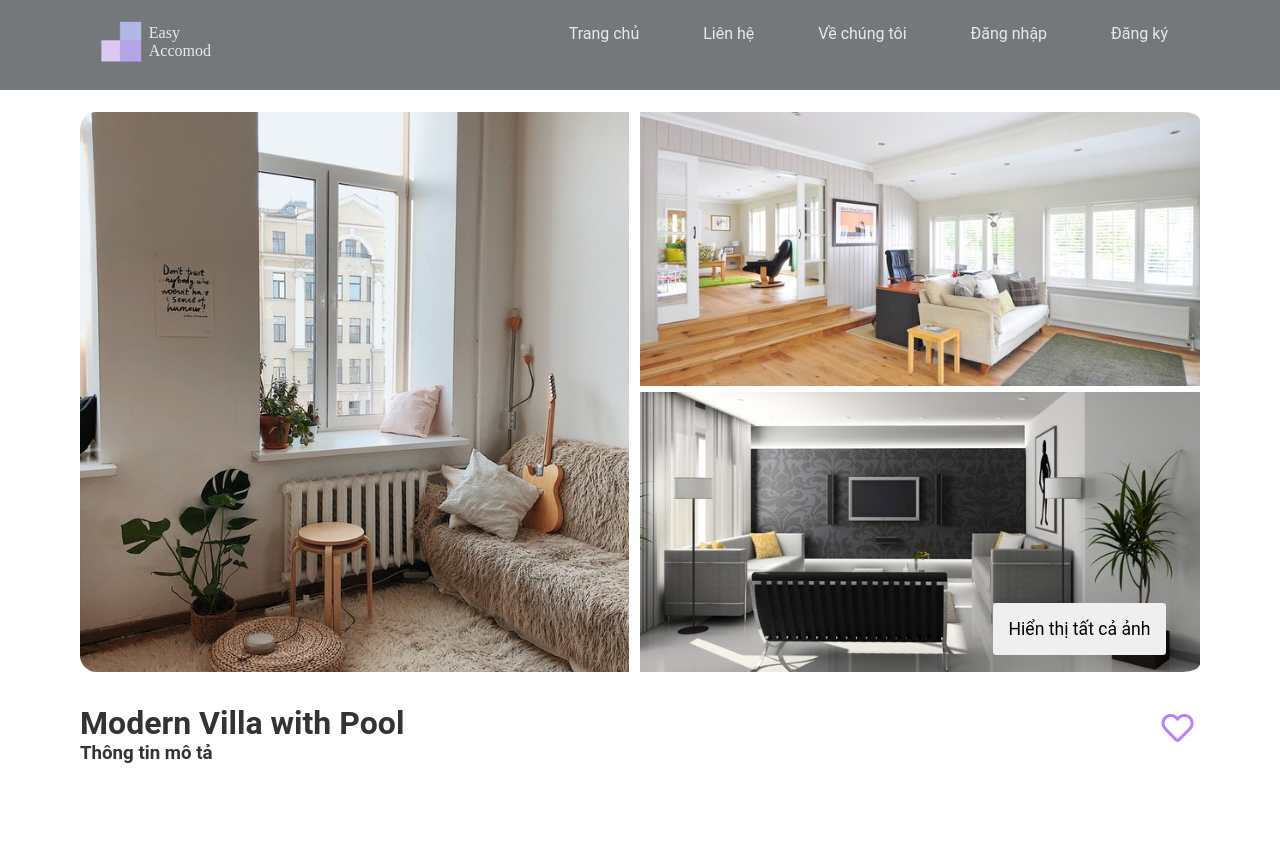
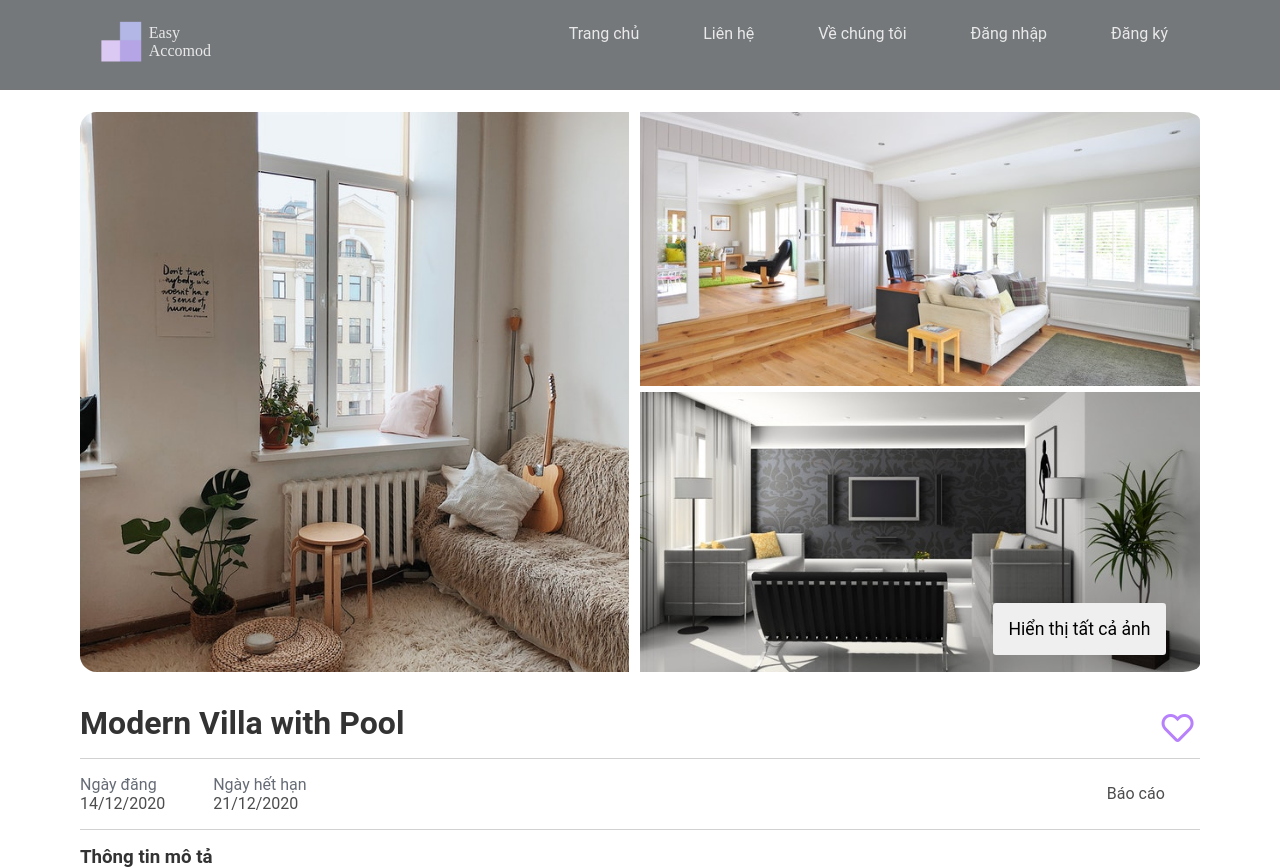
Before and after one commit to bingo213/EasyAccomod, a React (Create React App) app: page /detail in a window 1280 px wide. Before the commit the page ends 800 px from the top, so only its background shows below. Built offline with nearby package versions, Linux system fonts and the light colour scheme; some icons are missing; a web font is replaced by a local one.

Commit message:
update navbar style

```diff
--- a/src/assets/css/detailRentalUnit.css
+++ b/src/assets/css/detailRentalUnit.css
@@ -18,21 +18,57 @@
   height: 2.7rem;
 }
 
-.modal .fa-times-square:hover{
+.modal .fa-times-square:hover {
   color: #b881fc;
 }
-.DetailRentalUnit .main{
+.DetailRentalUnit .main {
   width: 90vw;
   max-width: 70rem;
   margin: auto;
   color: #333333;
 }
-.DetailRentalUnit .title{
+.DetailRentalUnit .title {
   font-size: 2rem;
   font-weight: bold;
   margin-top: 2rem;
 }
 
-.DetailRentalUnit .heartIcon{
+.DetailRentalUnit .heartIcon {
   float: right;
 }
+
+.DetailRentalUnit .date-report {
+  color: #4d4d4d;
+  display: flex;
+  align-items: center;
+  justify-content: space-between;
+  border-top: 0.1rem solid rgb(209, 209, 209);
+  border-bottom: 0.1rem solid rgb(209, 209, 209);
+  margin-top: 1rem;
+  padding: 1rem 0rem;
+}
+
+.DetailRentalUnit .dateContainer {
+  display: flex;
+}
+
+.DetailRentalUnit .dateContainer .date{
+  padding-right: 3rem;
+}
+
+.DetailRentalUnit .dateContainer span {
+  color: #666c75;
+}
+.DetailRentalUnit .report{
+  display: flex;
+  align-items: center;
+}
+.DetailRentalUnit .report .fa-exclamation-triangle {
+  display: block;
+  font-size: 2.2rem;
+  float: right;
+}
+
+.DetailRentalUnit .description h3 {
+  margin-top: 1rem;
+}
--- a/src/assets/css/navBar.css
+++ b/src/assets/css/navBar.css
@@ -56,7 +56,7 @@
 }
 
 .NavBar .small-nav .logo {
-  width: 90vw;
+  width: calc(100% - 11rem);
   text-align: center;
 }
 
--- a/src/component/detail_rental_unit/DetailRentalUnit.js
+++ b/src/component/detail_rental_unit/DetailRentalUnit.js
@@ -65,6 +65,24 @@ function DetailRentalUnit() {
             <Like />
           </div>
         </div>
+        <div className="date-report">
+          <div className="dateContainer">
+            <div className="date">
+              <span>Ngày đăng</span>
+              <br />
+              14/12/2020
+            </div>
+            <div className="date">
+              <span>Ngày hết hạn</span>
+              <br />
+              21/12/2020
+            </div>
+          </div>
+          <div className="report">
+            Báo cáo
+            <i className="far fa-exclamation-triangle"></i>
+          </div>
+        </div>
         <div className="description">
           <h3>Thông tin mô tả</h3>
         </div>
```
Also changed, not shown: 1 other file (tests, documents, lock files or other folders). Lines whose indentation alone changed are shown as unchanged.
